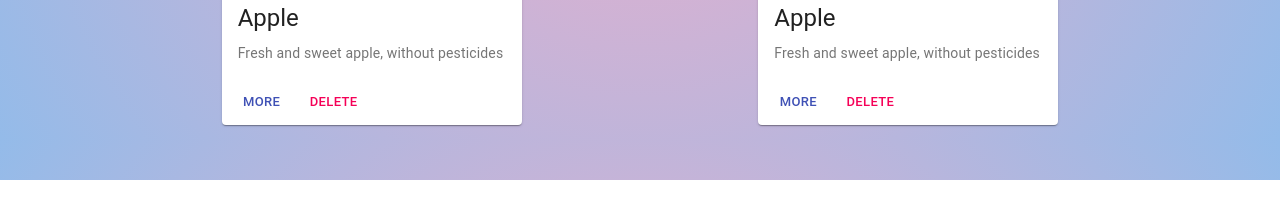
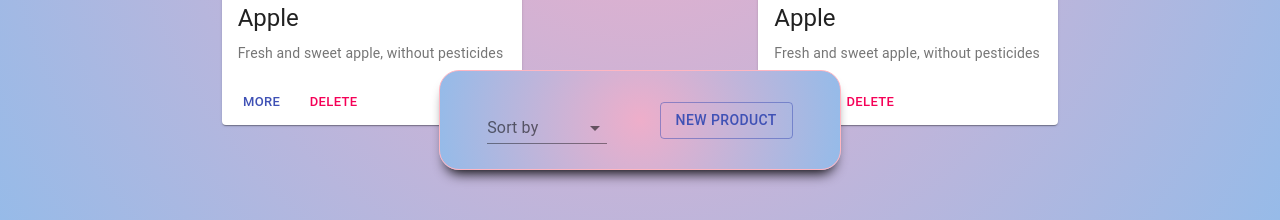
Before and after one commit to Skrekliam/inforce-demo, a React (Create React App) app: page / in a window 1280 px wide. Shown: the part 620-840 px from the top of the page. Before the commit the page ends 800 px from the top, so only its background shows below. Built offline with nearby package versions, Linux system fonts and the light colour scheme; the HTML template or start-up script is replaced by a standard one.

Commit message:
Add menu

```diff
--- a/src/App.css
+++ b/src/App.css
@@ -1,4 +1,5 @@
 body{
   background: rgb(238,174,202);
   background: radial-gradient(circle, rgba(238,174,202,1) 0%, rgba(148,187,233,1) 100%);
+  margin-bottom: 20px;
 }
--- /dev/null
+++ b/src/components/BottomNavigation.css
@@ -0,0 +1,24 @@
+.navigation {
+  position: sticky;
+  bottom: 10px;
+  /* left: 50%; */
+  width: 350px;
+  /* margin-left: -350px; */
+  margin: 0 auto;
+  transform: translate("-50%");
+  background: rgb(238, 174, 202);
+  background: radial-gradient(
+    circle,
+    rgba(238, 174, 202, 1) 0%,
+    rgba(148, 187, 233, 1) 100%
+  );
+  padding: 25px;
+  display: flex;
+  justify-content: space-around;
+  align-items: center;
+  border: 1px solid lightpink;
+  border-radius: 20px;
+  -webkit-box-shadow: 0px 10px 13px -7px #000000,
+    5px 5px 15px 5px rgba(0, 0, 0, 0);
+  box-shadow: 0px 10px 13px -7px #000000, 5px 5px 15px 5px rgba(0, 0, 0, 0);
+}
--- /dev/null
+++ b/src/components/BottomNavigation.js
@@ -0,0 +1,23 @@
+import { Button } from "@material-ui/core";
+import React from "react";
+import "./BottomNavigation.css";
+import SortSelector from "./SortSelector";
+
+function BottomNavigation() {
+  return (
+    <div className="navigation">
+      <div className="nav-item">
+        <SortSelector />
+      </div>
+      <div className="nav-item">
+        {" "}
+        <Button variant="outlined" color="primary">
+          New product
+        </Button>
+      </div>
+      {/* <div className="nav-item"></div> */}
+    </div>
+  );
+}
+
+export default BottomNavigation;
--- a/src/components/Dashboard.js
+++ b/src/components/Dashboard.js
@@ -3,6 +3,7 @@ import Item from "./Item";
 import "./Dashboard.css";
 import NewProduct from "./NewProduct";
 import DeleteModal from "./DeleteModal";
+import BottomNavigation from "./BottomNavigation";
 
 function Dashboard() {
     const [open, setOpen] = React.useState(false);
@@ -25,6 +26,7 @@ function Dashboard() {
         <Item openDeleteModal={openDeleteModal} />
         <Item openDeleteModal={openDeleteModal} />
       </div>
+      <BottomNavigation />
     </div>
   );
 }
--- /dev/null
+++ b/src/components/SortSelector.js
@@ -0,0 +1,38 @@
+import React from 'react';
+import { makeStyles } from '@material-ui/core/styles';
+import InputLabel from '@material-ui/core/InputLabel';
+import MenuItem from '@material-ui/core/MenuItem';
+import ListSubheader from '@material-ui/core/ListSubheader';
+import FormControl from '@material-ui/core/FormControl';
+import Select from '@material-ui/core/Select';
+
+const useStyles = makeStyles((theme) => ({
+  formControl: {
+    marginRight: theme.spacing(1),
+    minWidth: 120,
+  },
+}));
+
+export default function SortSelector() {
+  const classes = useStyles();
+
+  return (
+    <div>
+
+      <FormControl className={classes.formControl}>
+        <InputLabel htmlFor="grouped-select">Sort by</InputLabel>
+        <Select defaultValue="" id="grouped-select">
+          <MenuItem value="">
+            <em>None</em>
+          </MenuItem>
+          <ListSubheader>Ascending</ListSubheader>
+          <MenuItem value={1}>Name</MenuItem>
+          <MenuItem value={2}>Items Count</MenuItem>
+          <ListSubheader>Descending</ListSubheader>
+          <MenuItem value={3}>Name</MenuItem>
+          <MenuItem value={4}>Items Count</MenuItem>
+        </Select>
+      </FormControl>
+    </div>
+  );
+}
```
